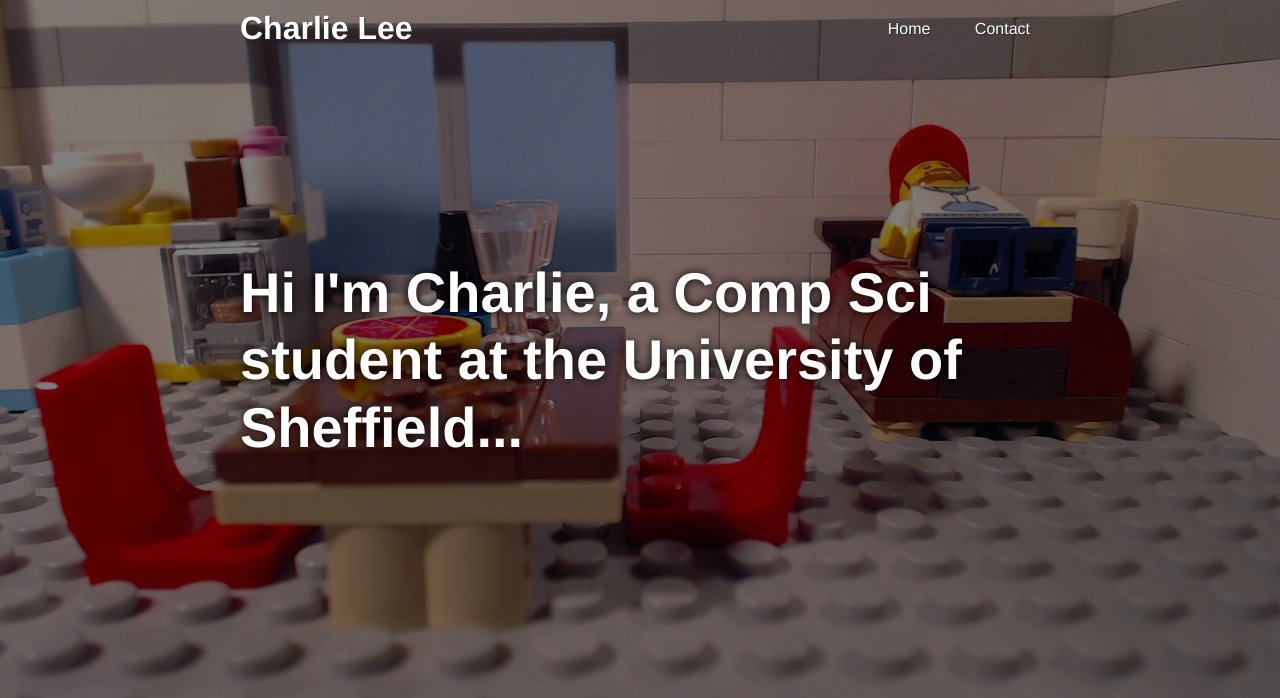
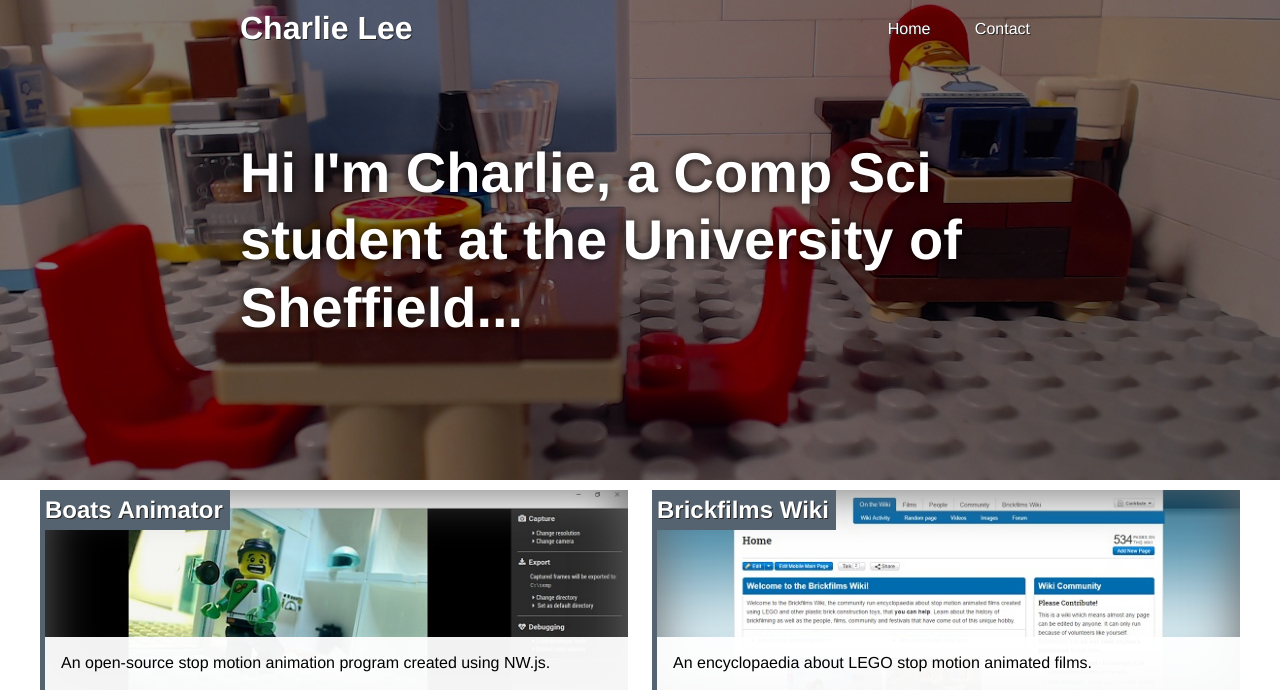
Before and after one commit to charlielee/charlielee.github.io, a Jekyll site: the page built from index.md, in a window 1280 px wide. Shown: the top 698 px of the page. Built offline with Jekyll 4.4.1, drawn with Linux system fonts in a browser that asks for light colours; grey boxes are pictures that could not be loaded.

Commit message:
Update hero header height

```diff
--- a/_includes/hero-header.html
+++ b/_includes/hero-header.html
@@ -1,4 +1,4 @@
-<header class="hero" style="background-image: url('{{ site.baseurl }}/{{ page.hero_img }}'); {% if page.hero_cover == true %}height: 80vh;{% endif %}">
+<header class="hero" style="background-image: url('{{ site.baseurl }}/{{ page.hero_img }}'); {% if page.hero_cover == true %}height: 100vh;{% endif %}">
   <div>
     <header>
       <h1>{% if page.hero_title %}{{ page.hero_title }}{% elsif page.title %}{{ page.title }}{% else %}{{ site.title }}{% endif %}</h1>
--- a/assets/main.css
+++ b/assets/main.css
@@ -209,6 +209,7 @@ main header h1 {
   box-sizing: border-box;
   display: flex;
   height: 10em;
+  max-height: calc(100vh - 47px);
   overflow: hidden;
   position: relative;
 }
@@ -446,6 +447,7 @@ footer li:last-child:after {
 
   .hero {
     height: 15em;
+    max-height: 30em;
   }
 
   /* 2.3. NAVIGATION
```
